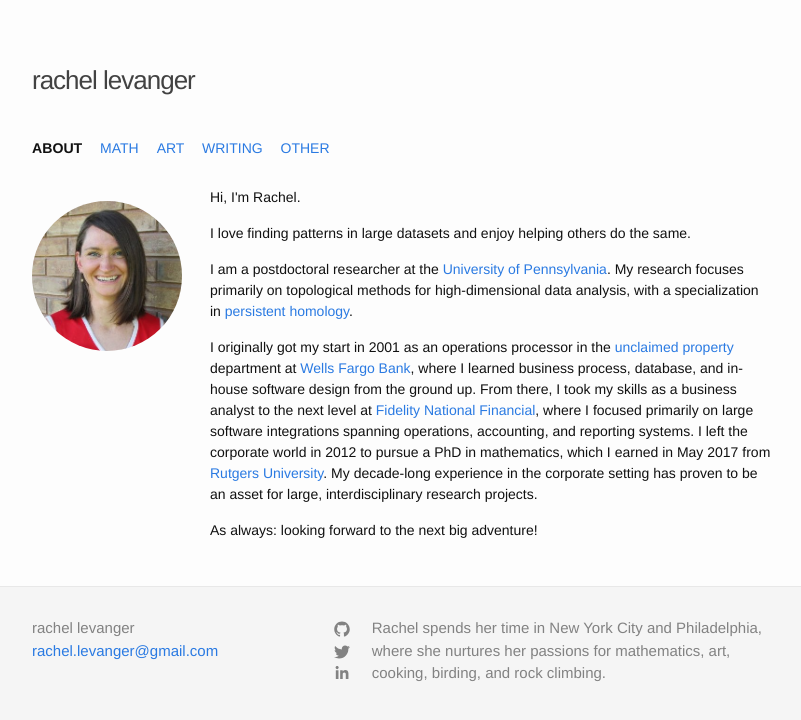
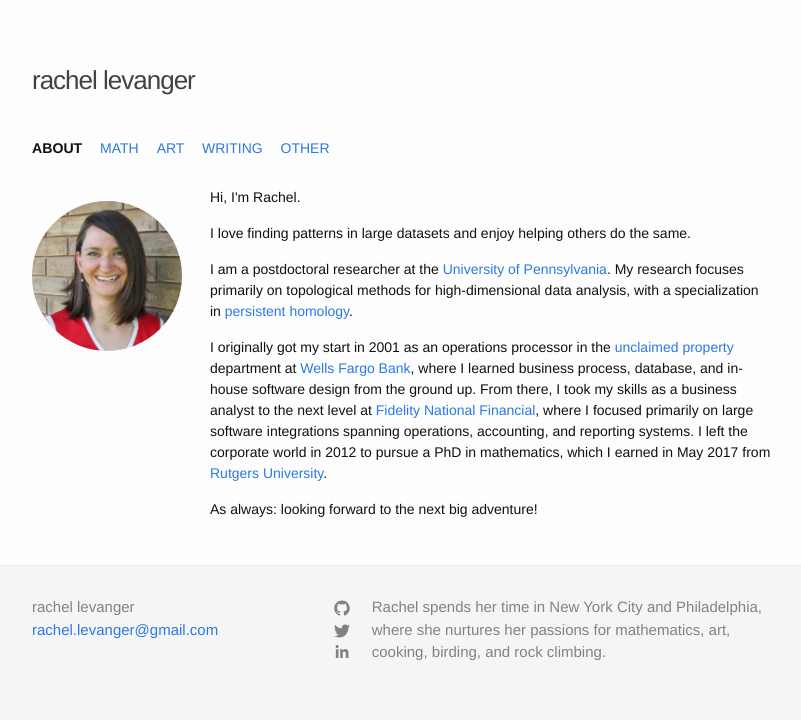
Before and after one commit to rachellevanger/rachellevanger.com, a Jekyll site: the page built from index.html, in a window 1280 px wide. Shown: the top 720 px of the page, without its empty margins (238-1039 px from the left). Built offline with Jekyll 4.4.1, drawn with Linux system fonts in a browser that asks for light colours; some web fonts are replaced.

Commit message:
MAIA AGAIN.

```diff
--- a/index.html
+++ b/index.html
@@ -14,7 +14,7 @@
 
        <p>I am a postdoctoral researcher at the <a href="http://www.upenn.edu/">University of Pennsylvania</a>. My research focuses primarily on topological methods for high-dimensional data analysis, with a specialization in <a href="https://en.wikipedia.org/wiki/Persistent_homology">persistent homology</a>.</p>
 
-       <p>I originally got my start in 2001 as an operations processor in the <a href="https://www.wellsfargofunds.com/ind/account-services/account-inactivity.html">unclaimed property</a> department at <a href="https://www.wellsfargo.com/">Wells Fargo Bank</a>, where I learned business process, database, and in-house software design from the ground up. From there, I took my skills as a business analyst to the next level at <a href="http://www.fnf.com/">Fidelity National Financial</a>, where I focused primarily on large software integrations spanning operations, accounting, and reporting systems. I left the corporate world in 2012 to pursue a PhD in mathematics, which I earned in May 2017 from <a href="http://www.math.rutgers.edu/">Rutgers University</a>. My decade-long experience in the corporate setting has proven to be an asset for large, interdisciplinary research projects.</p>
+       <p>I originally got my start in 2001 as an operations processor in the <a href="https://www.wellsfargofunds.com/ind/account-services/account-inactivity.html">unclaimed property</a> department at <a href="https://www.wellsfargo.com/">Wells Fargo Bank</a>, where I learned business process, database, and in-house software design from the ground up. From there, I took my skills as a business analyst to the next level at <a href="http://www.fnf.com/">Fidelity National Financial</a>, where I focused primarily on large software integrations spanning operations, accounting, and reporting systems. I left the corporate world in 2012 to pursue a PhD in mathematics, which I earned in May 2017 from <a href="http://www.math.rutgers.edu/">Rutgers University</a>.</p>
 
        <p>As always: looking forward to the next big adventure! </p>
 
```
